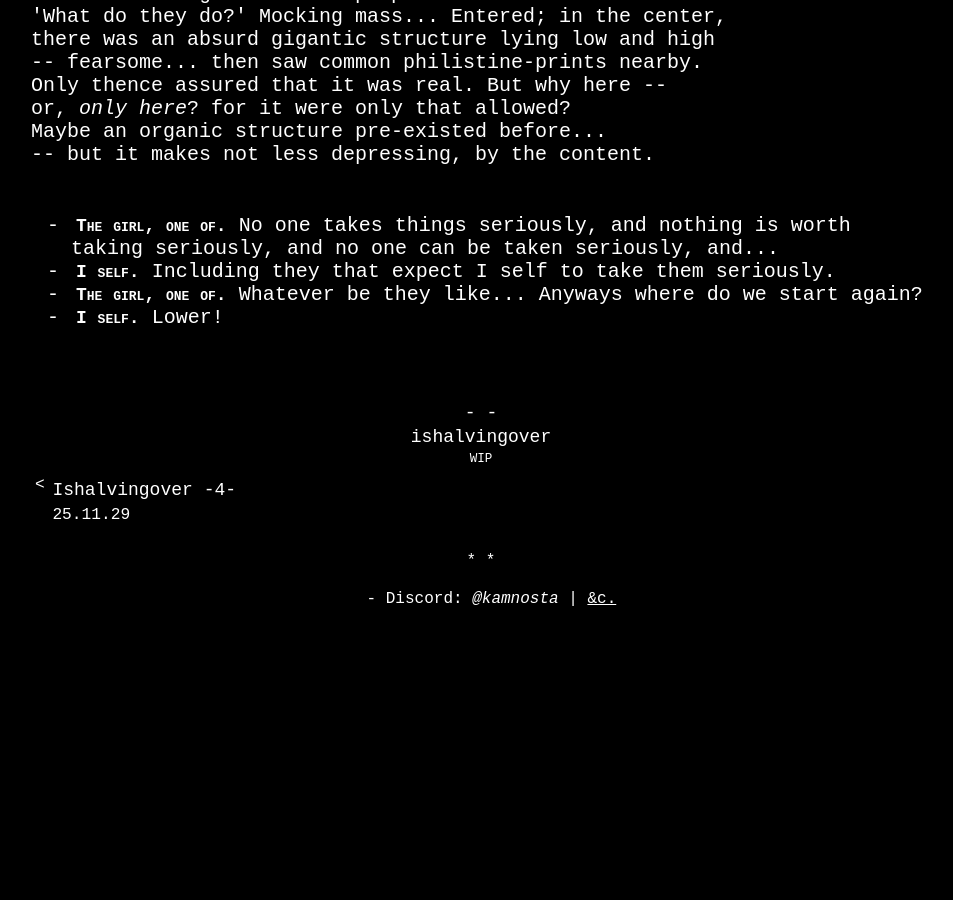
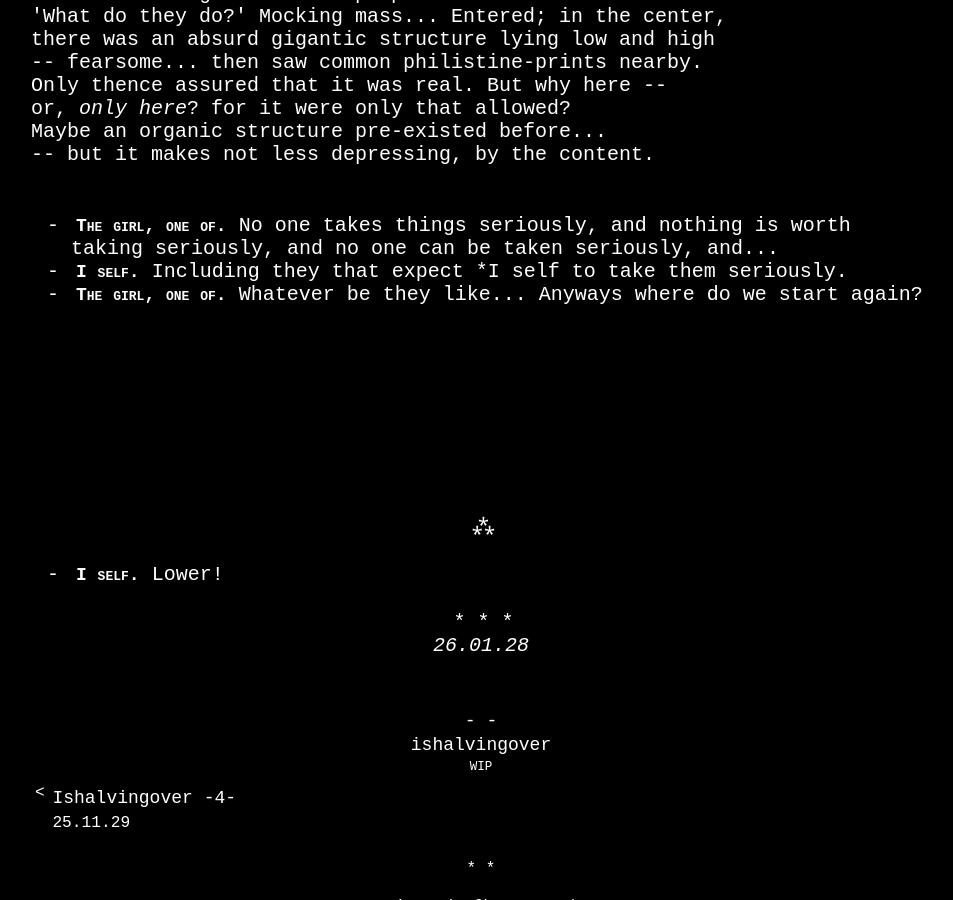
Before and after one commit to kamnosta/kamnosta.github.io, a Jekyll site: the page built from _ishalvingover/25-12-14-5.md, in a window 1280 px wide and 900 px high, scrolled down 3312 px. Shown: the whole window, without its empty margins (159-1112 px from the left). Built offline with Jekyll 4.4.1, drawn with Linux system fonts in a browser that asks for light colours; before the commit the page ends 3936 px from its top, so only the background shows below that.

```diff
--- a/_ishalvingover/25-12-14-5.md
+++ b/_ishalvingover/25-12-14-5.md
@@ -119,6 +119,11 @@ Maybe an organic structure pre-existed before...<br>
 <br>
 
 - <span class="iho-name-span">The girl, one of.</span> No one takes things seriously, and nothing is worth taking seriously, and no one can be taken seriously, and...
-- <span class="iho-name-span">I self.</span> Including they that expect I self to take them seriously.
+- <span class="iho-name-span">I self.</span> Including they that expect *I self to take them seriously.
 - <span class="iho-name-span">The girl, one of.</span> Whatever be they like... Anyways where do we start again?
+
+<p class="text-align-center asterism">⁂</p>
+
 - <span class="iho-name-span">I self.</span> Lower!
+
+<p class="text-align-center">* * *<br><i>26.01.28</i></p>
```
Also changed, not shown: other parts of _ishalvingover/25-12-14-5.md (+1 -1 lines), _posts/26-01-31-new-schema-to-work-on.md (added, +12 -0 lines), imgs_sketches/260131_iho_lower_blender.jpg (added), imgs_sketches/260131_iho_lower_concept.png (added).
